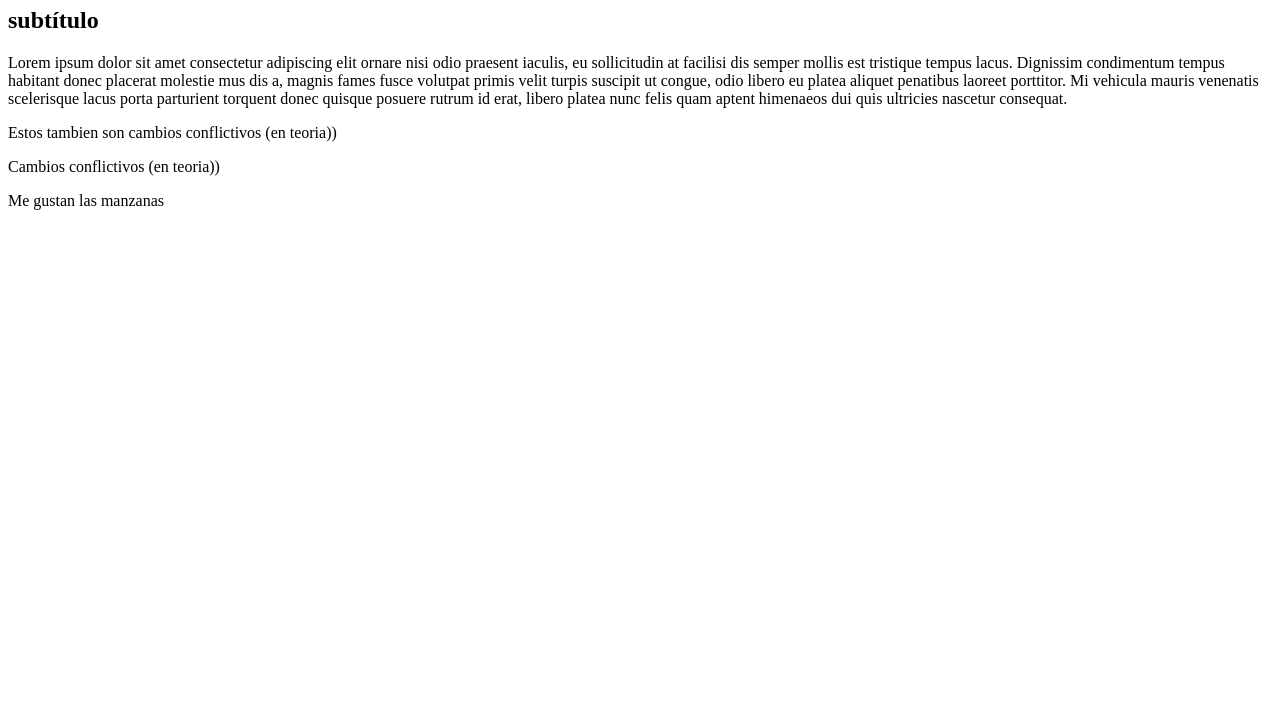
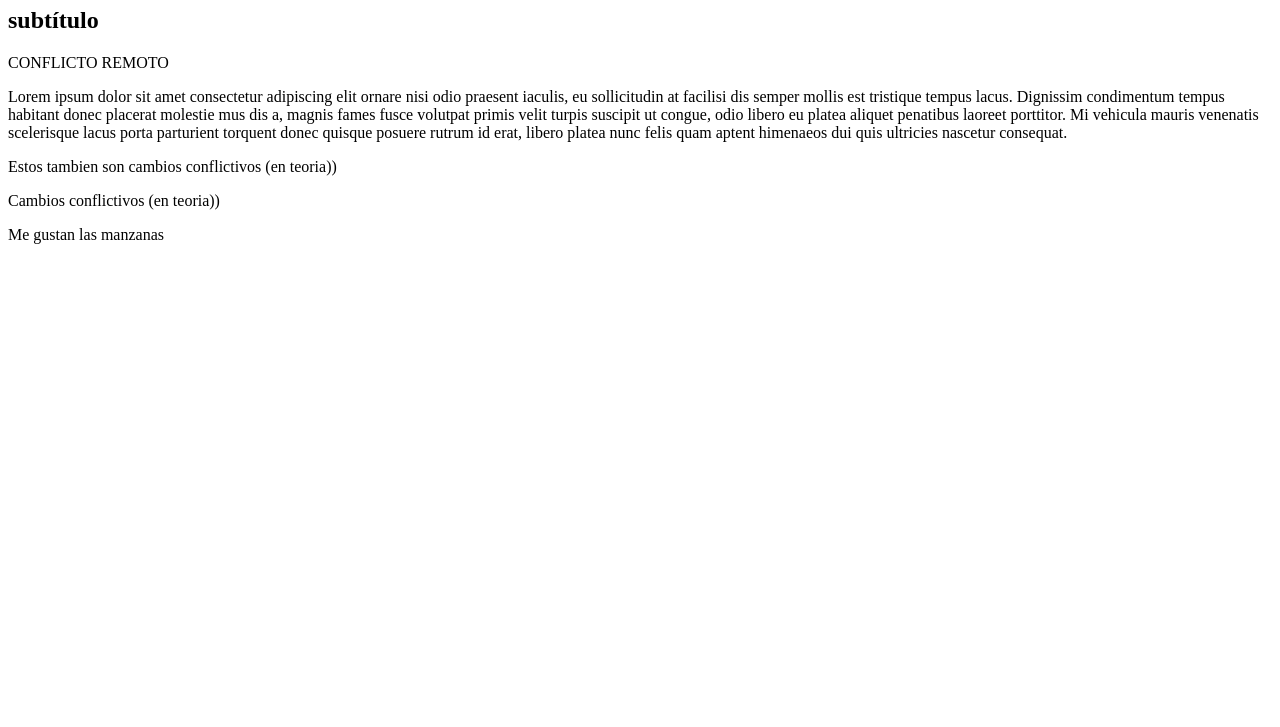
Before and after one commit to zhor19/proyecto-ETS, a plain HTML site: page index.html in a window 1280 px wide. Shown: the part 73-800 px from the top of the page. Drawn offline with Linux system fonts and the light colour scheme.

Commit message:
Update index.html

```diff
--- a/index.html
+++ b/index.html
@@ -8,6 +8,7 @@
 <body>
     <h1>Título</h1>
     <h2>subtítulo</h2>
+    <p>CONFLICTO REMOTO</p>
     <p>
         Lorem ipsum dolor sit amet consectetur adipiscing
         elit ornare nisi odio praesent iaculis, eu sollicitudin
```
